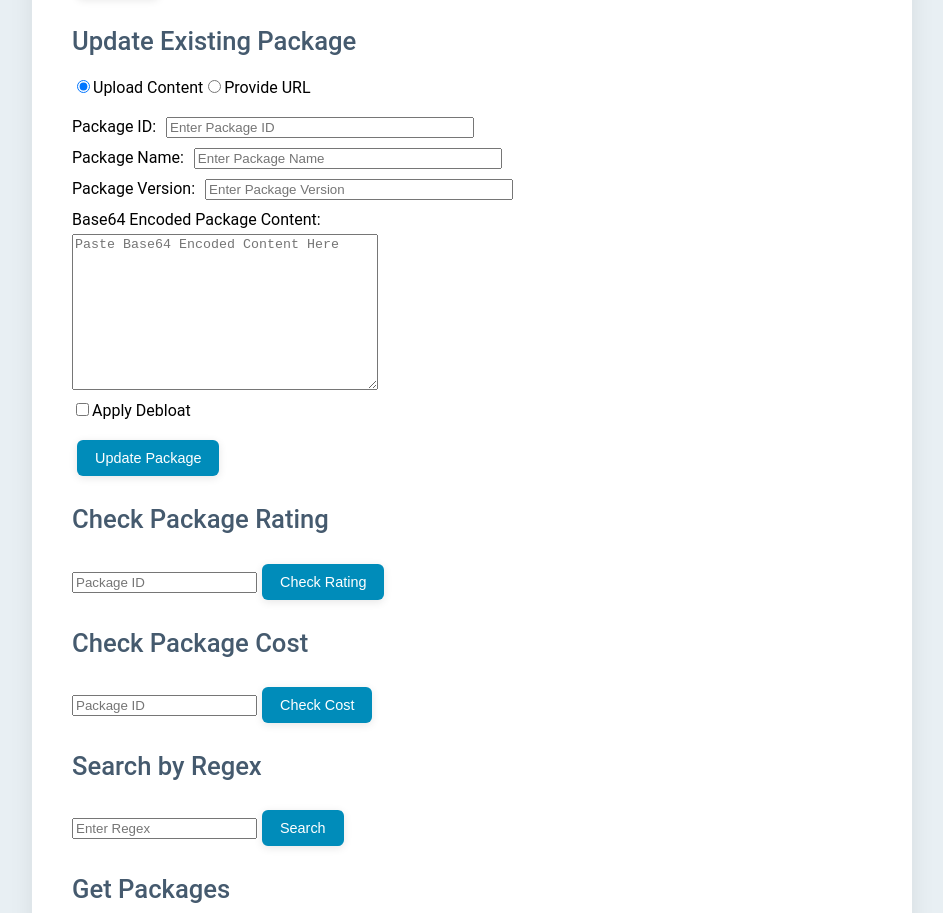
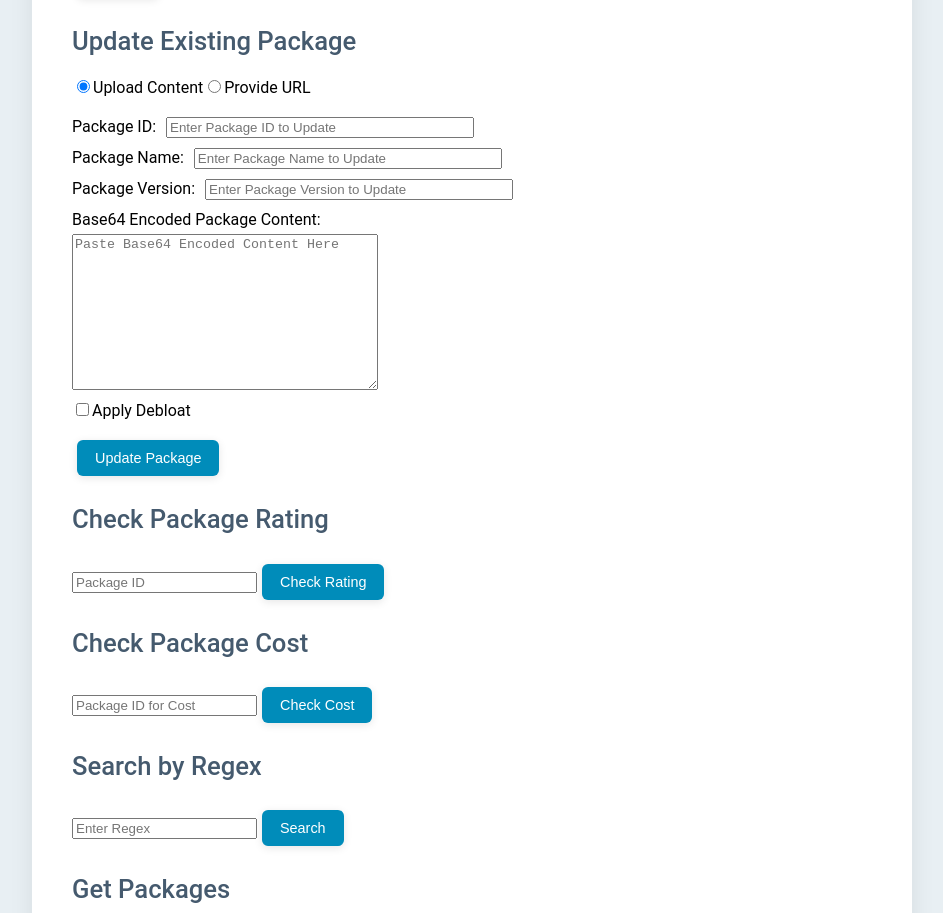
Before and after one commit to abdelrahmanHamdyG/NPM-packages-Evaluator, a React (Create React App) app in the folder frontend/: page / in a window 1280 px wide. Shown: the part 588-1501 px from the top of the page, without its empty margins (168-1111 px from the left). Built offline with nearby package versions, Linux system fonts and the light colour scheme.

Commit message:
Fixed frontend

```diff
--- a/frontend/src/app.js
+++ b/frontend/src/app.js
@@ -199,7 +199,7 @@ const handleUpdate = async () => {
 
   const handleCheckCost = async () => {
     if (!costPackageId) {
-      alert("Please enter a package ID to check the rating.");
+      alert("Please enter a package ID to check the cost.");
       return;
     }
 
@@ -215,8 +215,8 @@ const handleUpdate = async () => {
 
       setCostResult(response.data);
     } catch (error) {
-      console.error("Error fetching package rating:", error);
-      alert("Failed to fetch the package rating. Please try again.");
+      console.error("Error fetching package cost:", error);
+      alert("Failed to fetch the package cost. Please try again.");
     }
   };
 
@@ -378,7 +378,7 @@ const handleUpdate = async () => {
       Package ID:
       <input
         type="text"
-        placeholder="Enter Package ID"
+        placeholder="Enter Package ID to Update"
         value={updatePackageID}
         onChange={(e) => setUpdatePackageId(e.target.value)}
         style={{ marginLeft: '10px', width: '300px' }}
@@ -390,7 +390,7 @@ const handleUpdate = async () => {
       Package Name:
       <input
         type="text"
-        placeholder="Enter Package Name"
+        placeholder="Enter Package Name to Update"
         value={updatePackageName}
         onChange={(e) => setUpdatePackageName(e.target.value)}
         style={{ marginLeft: '10px', width: '300px' }}
@@ -402,7 +402,7 @@ const handleUpdate = async () => {
       Package Version:
       <input
         type="text"
-        placeholder="Enter Package Version"
+        placeholder="Enter Package Version to Update"
         value={updatePackageVersion}
         onChange={(e) => setUpdatePackageVersion(e.target.value)}
         style={{ marginLeft: '10px', width: '300px' }}
@@ -478,7 +478,7 @@ const handleUpdate = async () => {
         <h2>Check Package Cost</h2>
         <input
           type="text"
-          placeholder="Package ID"
+          placeholder="Package ID for Cost"
           value={costPackageId}
           onChange={(e) => setCostPackageId(e.target.value)}
         />
```
